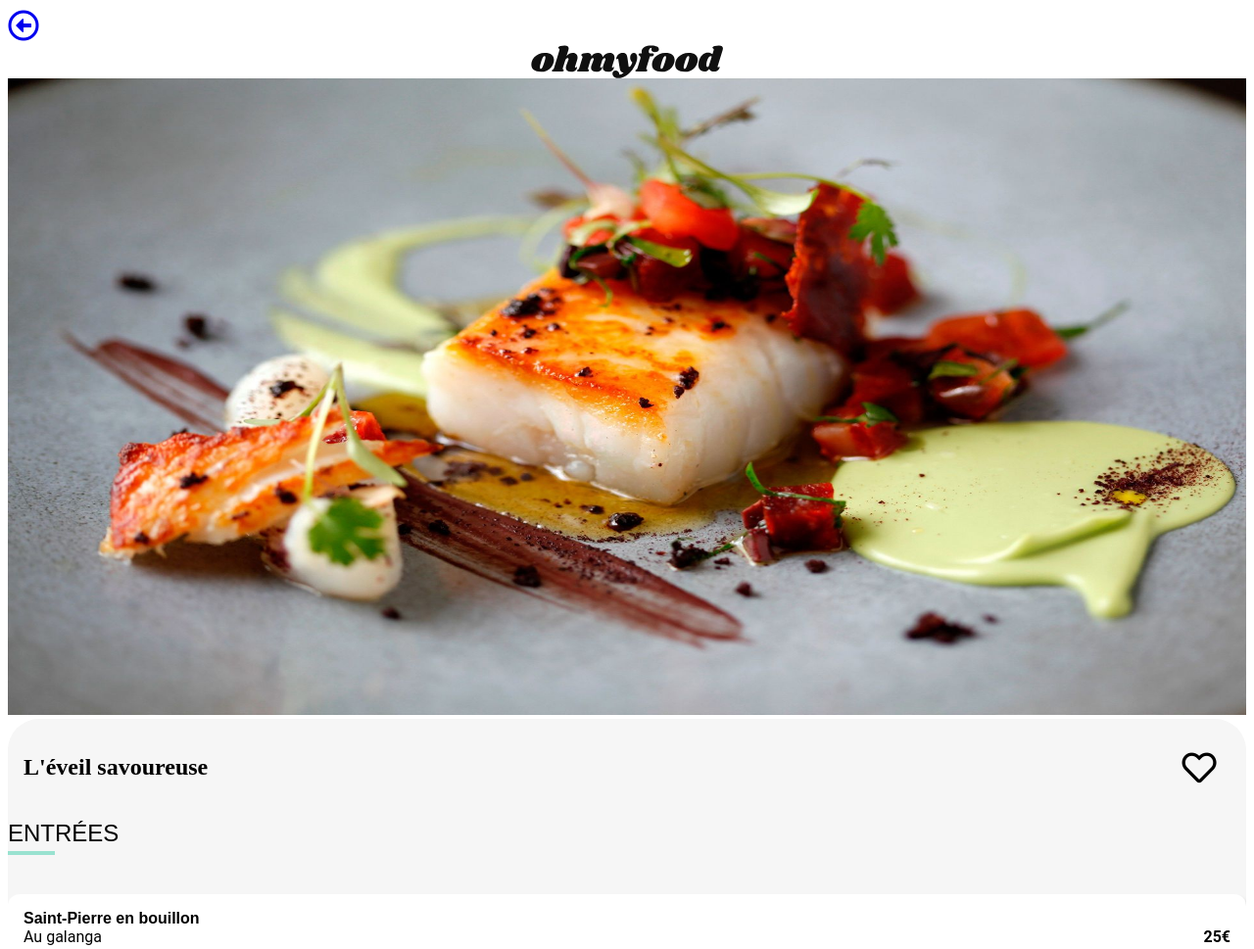
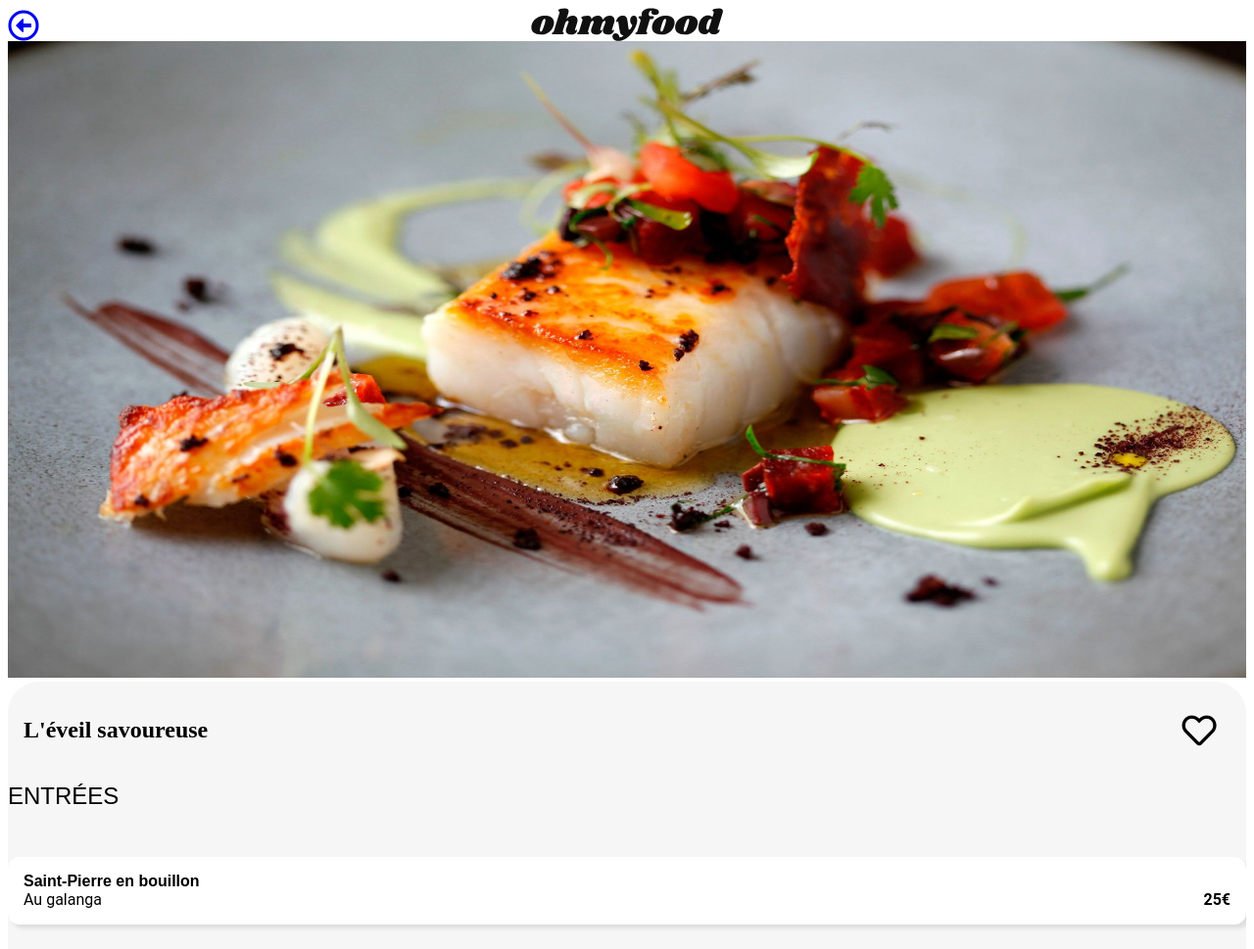
Before and after one commit to khanerat/keuleianxavier_3_30112021, a website: page page-1.html in a window 1280 px wide. Shown: the top 969 px of the page at 98% size. Drawn offline with Linux system fonts and the light colour scheme.

Commit message:
position de l element retour en absolute

```diff
--- a/sass/layout/_header.scss
+++ b/sass/layout/_header.scss
@@ -18,6 +18,7 @@
 }
 .retour{
     font-size:xx-large;
+    position:absolute;
 }
 .retour:hover{
     color:#99e2d0;
--- a/sass/pages/_menu.scss
+++ b/sass/pages/_menu.scss
@@ -77,7 +77,7 @@
     padding-bottom: 0.5rem;
     font-weight: normal;
 
-    &::after{
+    .sous-menu-title::after{
         background-color:#99E2D0;
         bottom:0;
         height:4px;
```
Also changed, not shown: styles.css, 1 other file.
